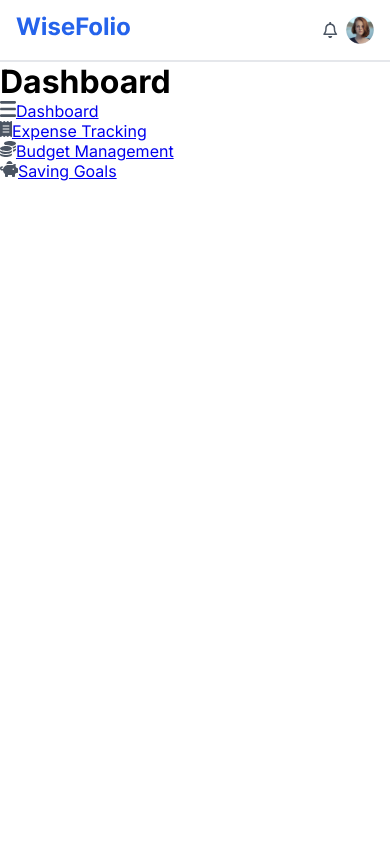
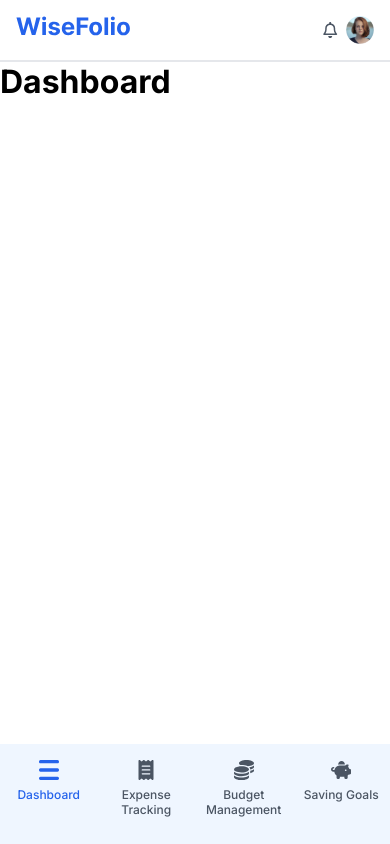
Before and after one commit to Lospub/WiseFolio-Client, a React (Vite) app in the folder wisefolio-client/: page /dashboard in a window 390 px wide. Built offline with nearby package versions, Linux system fonts and the light colour scheme.

Commit message:
style the sidebar at the bottom for mobile view

```diff
--- a/wisefolio-client/src/components/SideBar/SideBar.scss
+++ b/wisefolio-client/src/components/SideBar/SideBar.scss
@@ -0,0 +1,54 @@
+@use "../../styles/partials/variables" as *;
+@use "../../styles/partials/mixins" as *;
+
+
+.sidebar {
+    position: fixed;
+    bottom: 0;
+    width: 100%;
+    padding-top: 1rem;
+    background-color: $secondary-background;
+
+    &__menu {
+        @include flex-style(flex-start, space-around, center, nowrap, row);
+        list-style: none;
+        height: 10vh;
+        width: 100%;
+    }
+
+    &__item {
+        flex: 1;
+    }
+
+    &__link {
+        @include flex-style(center, center, center, nowrap, column);
+        text-decoration: none;
+        @include font-style(0.75rem, 1.25, 500, $secondary-text);
+
+        &--active {
+            color: $primary-select;
+
+            .sidebar__icon svg path {
+                fill: $primary-select;
+            }
+        }
+
+        &:hover {
+            color: $primary-select;
+            transform: scale(1.1);
+
+            .sidebar__icon svg path {
+                fill: $primary-select;
+            }
+        }
+    }
+
+    &__icon {
+        margin-bottom: 0.25rem;
+        & svg {
+            width: 20px;
+            height: 20px;
+        }
+    }
+
+}
--- a/wisefolio-client/src/components/SideBar/SideBar.tsx
+++ b/wisefolio-client/src/components/SideBar/SideBar.tsx
@@ -30,7 +30,7 @@ const Sidebar = () => {
             <NavLink
               to={item.path}
               className={({ isActive }) =>
-                `sidebar__link ${isActive ? 'sidebar__menu-item--active' : ''}`}>
+                `sidebar__link ${isActive ? 'sidebar__link--active' : ''}`}>
               <span className="sidebar__icon">{item.icon}</span>
               <span className="sidebar__label">{item.label}</span>
             </NavLink>
--- a/wisefolio-client/src/pages/ExpenseTracking.tsx
+++ b/wisefolio-client/src/pages/ExpenseTracking.tsx
@@ -1,7 +1,10 @@
+import Sidebar from "../components/SideBar/SideBar";
+
 const ExpenseTracking  = () => {
     return (
         <>
             <h1>ExpenseTracking </h1>
+            <Sidebar />
         </>
     );
 };
```
